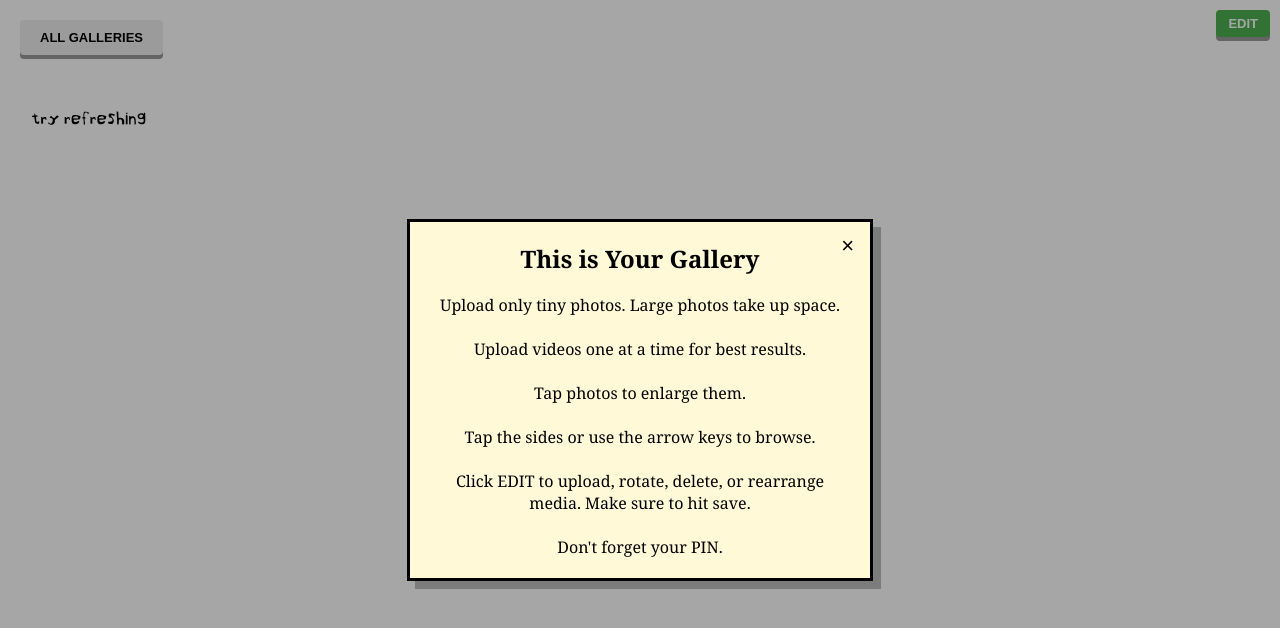
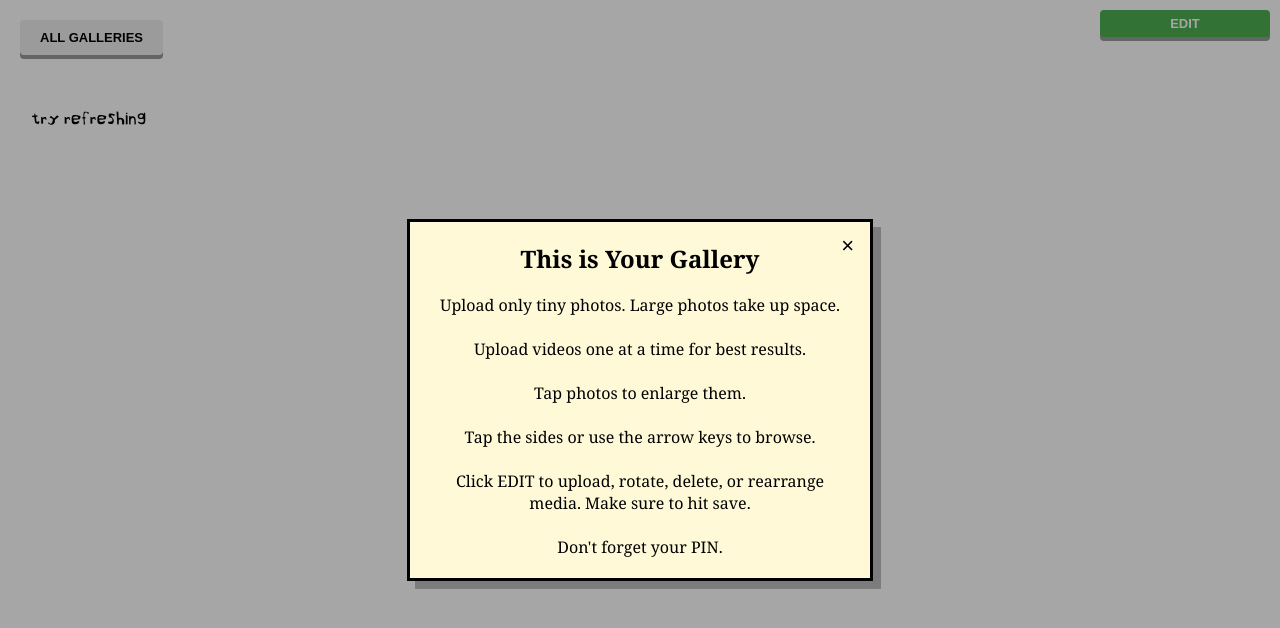
Before and after one commit to darbyjahn/smallphot0-backend, a website: page public/gallery.html in a window 1280 px wide. Drawn offline with nearby package versions, Linux system fonts and the light colour scheme; no server answers.

Commit message:
Add files via upload

```diff
--- a/public/gallery.html
+++ b/public/gallery.html
@@ -50,6 +50,12 @@ body{
   flex-direction:column;
   align-items: flex-end;
   gap: 8px;
+  width: 170px;
+}
+
+.header-column button{
+  width: 100%;
+  box-sizing: border-box;
 }
 
 .help-popup{
```
